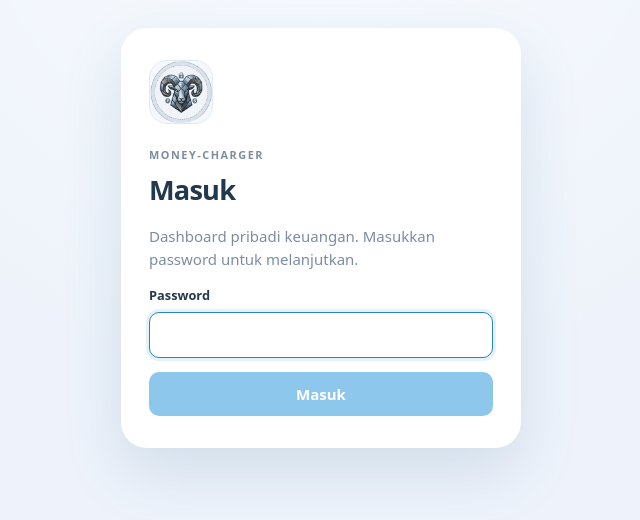
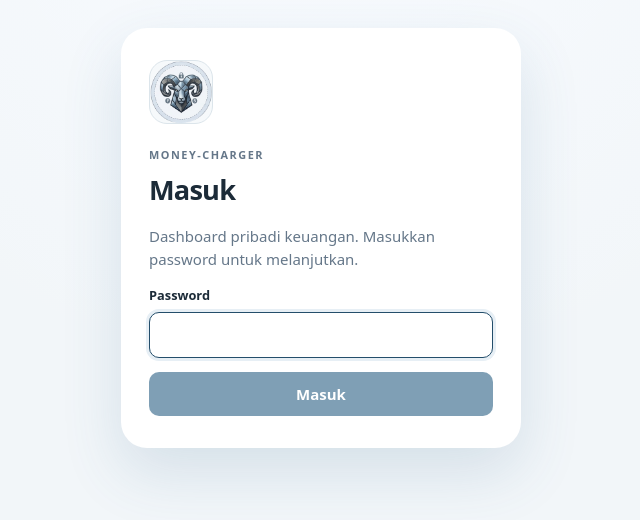
Before and after one commit to Diowisn/money-charger, a Next.js app: page /login in a window 1280 px wide. Shown: the part 162-682 px from the top of the page, without its empty margins (319-959 px from the left). Built offline with nearby package versions, Linux system fonts and the light colour scheme; no server answers.

Commit message:
feat: implement receipt scanning functionality with image upload and processing

```diff
--- /dev/null
+++ b/src/app/api/receipt/route.ts
@@ -0,0 +1,34 @@
+import type { NextRequest } from "next/server";
+import { tolakJikaBelumLogin } from "@/lib/auth";
+import { buatGroqVisionClient, validasiStruk } from "@/lib/ai-vision";
+import { wibDate } from "@/lib/parse/date";
+import { muatDashboard } from "@/modules/finance/model";
+
+export const runtime = "nodejs";
+export const dynamic = "force-dynamic";
+
+const MAKS_BYTE = 8 * 1024 * 1024;
+const MIME_DIIZINKAN = new Set(["image/jpeg", "image/png", "image/webp"]);
+
+export async function POST(req: NextRequest) {
+  const tolak = await tolakJikaBelumLogin(req);
+  if (tolak) return tolak;
+  const vision = buatGroqVisionClient();
+  if (!vision) return Response.json({ ok: false, error: "Scan struk belum dikonfigurasi. Tambahkan GROQ_API_KEY." }, { status: 503 });
+
+  try {
+    const form = await req.formData();
+    const file = form.get("image");
+    if (!(file instanceof File)) return Response.json({ ok: false, error: "Pilih gambar struk." }, { status: 400 });
+    if (!MIME_DIIZINKAN.has(file.type)) return Response.json({ ok: false, error: "Format gambar harus JPEG, PNG, atau WebP." }, { status: 400 });
+    if (!file.size || file.size > MAKS_BYTE) return Response.json({ ok: false, error: "Ukuran gambar maksimal 8 MB." }, { status: 400 });
+
+    const data = await muatDashboard();
+    const raw = await vision.parseReceipt(Buffer.from(await file.arrayBuffer()).toString("base64"), file.type, data.posSemua.filter((pos) => pos.aktif).map((pos) => pos.nama));
+    const hasil = validasiStruk(raw, data.posSemua.filter((pos) => pos.aktif).map((pos) => pos.nama), wibDate(Date.now()));
+    if (!hasil.ok) return Response.json({ ok: false, error: "Struk tidak terbaca jelas. Coba foto ulang dengan nominal terlihat." }, { status: 422 });
+    return Response.json({ ok: true, data: hasil.hasil });
+  } catch {
+    return Response.json({ ok: false, error: "Gagal memproses gambar struk." }, { status: 500 });
+  }
+}
--- a/src/app/globals.css
+++ b/src/app/globals.css
@@ -1,57 +1,57 @@
 :root {
-  --bg: #eef3fb;
+  --bg: #f2f6f9;
   --kartu: #ffffff;
-  --kartu-2: #f5f9ff;
-  --teks: #22384c;
-  --muted: #7c8da1;
-  --garis: #e0eaf5;
-  --aksen: #63b7ea;
-  --aksen-lembut: #e4f2fc;
-  --aksen-kuat: #2b83bd;
-  --tombol-bg: #3d9fe0;
+  --kartu-2: #f6f9fb;
+  --teks: #1c2b38;
+  --muted: #657789;
+  --garis: #dce5eb;
+  --aksen: #6e8fa9;
+  --aksen-lembut: #e7eff5;
+  --aksen-kuat: #244e6b;
+  --tombol-bg: #245b80;
   --tombol-teks: #ffffff;
-  --tombol-lembut: #e4f2fc;
-  --tombol-lembut-teks: #2276ad;
-  --hero-bg: #2c8fd1;
-  --hero-teks: #f6fbff;
-  --hero-muted: #d6ecfb;
-  --hero-aksen: #bde4fb;
-  --hijau: #2fae8c;
-  --hijau-lembut: #e1f7f0;
-  --merah: #ef6a6a;
-  --merah-lembut: #fdecec;
-  --kuning: #c9962f;
-  --radius: 20px;
-  --bayang: 0 1px 2px rgba(63, 110, 150, 0.04), 0 12px 30px rgba(63, 110, 150, 0.08);
-  --bayang-kuat: 0 18px 50px rgba(43, 131, 189, 0.18);
+  --tombol-lembut: #e7eff5;
+  --tombol-lembut-teks: #244e6b;
+  --hero-bg: #1b3449;
+  --hero-teks: #f3f7fa;
+  --hero-muted: #b7c5d2;
+  --hero-aksen: #c4d3e0;
+  --hijau: #2f7d5c;
+  --hijau-lembut: #e4f1eb;
+  --merah: #b04a45;
+  --merah-lembut: #f8e9e7;
+  --kuning: #8b6b2f;
+  --radius: 16px;
+  --bayang: 0 1px 2px rgba(18, 28, 38, 0.04), 0 10px 30px rgba(18, 28, 38, 0.05);
+  --bayang-kuat: 0 18px 50px rgba(18, 28, 38, 0.16);
   color-scheme: light;
 }
 
 [data-theme="dark"] {
-  --bg: #0d1a26;
-  --kartu: #142534;
-  --kartu-2: #192d3e;
-  --teks: #eaf3fb;
-  --muted: #93a9ba;
-  --garis: #243b4e;
-  --aksen: #6bbdf0;
-  --aksen-lembut: #1b3346;
-  --aksen-kuat: #9cd3f5;
-  --tombol-bg: #4aa8e0;
-  --tombol-teks: #0e1c28;
-  --tombol-lembut: #1b3346;
-  --tombol-lembut-teks: #9cd3f5;
-  --hero-bg: #226b9c;
-  --hero-teks: #f1f9ff;
-  --hero-muted: #c8e6f8;
-  --hero-aksen: #a9dcf8;
-  --hijau: #70d6b6;
-  --hijau-lembut: #163a31;
-  --merah: #f28b8b;
-  --merah-lembut: #3b2022;
-  --kuning: #e0b75e;
-  --bayang: 0 1px 2px rgba(0, 0, 0, 0.22), 0 10px 30px rgba(0, 0, 0, 0.24);
-  --bayang-kuat: 0 18px 50px rgba(0, 0, 0, 0.42);
+  --bg: #0e1720;
+  --kartu: #16232e;
+  --kartu-2: #1c2b38;
+  --teks: #e9f0f5;
+  --muted: #9badbb;
+  --garis: #293c4b;
+  --aksen: #8eacc2;
+  --aksen-lembut: #223746;
+  --aksen-kuat: #c3d9e8;
+  --tombol-bg: #8eb9d5;
+  --tombol-teks: #102231;
+  --tombol-lembut: #223746;
+  --tombol-lembut-teks: #c3d9e8;
+  --hero-bg: #18344a;
+  --hero-teks: #f1f6fa;
+  --hero-muted: #aebfce;
+  --hero-aksen: #bdd0df;
+  --hijau: #70c39a;
+  --hijau-lembut: #173128;
+  --merah: #f08b85;
+  --merah-lembut: #3a1d1c;
+  --kuning: #d8b46c;
+  --bayang: 0 1px 2px rgba(0, 0, 0, 0.2), 0 10px 30px rgba(0, 0, 0, 0.22);
+  --bayang-kuat: 0 18px 50px rgba(0, 0, 0, 0.4);
   color-scheme: dark;
 }
 
@@ -2035,6 +2035,63 @@ select:disabled {
   height: 26px;
 }
 
+.fab-menu {
+  position: fixed;
+  right: 20px;
+  bottom: calc(150px + env(safe-area-inset-bottom));
+  z-index: 45;
+  display: grid;
+  gap: 8px;
+}
+
+.fab-menu button,
+.scan-actions button {
+  min-height: 44px;
+  padding: 10px 16px;
+  border: 1px solid var(--garis);
+  border-radius: 14px;
+  background: var(--kartu);
+  color: var(--teks);
+  box-shadow: 0 8px 22px rgba(18, 44, 66, 0.16);
+}
+
+.scan-overlay {
+  position: fixed;
+  inset: 0;
+  z-index: 80;
+  display: grid;
+  place-items: center;
+  padding: 20px;
+  background: rgba(0, 0, 0, 0.48);
+}
+
+.scan-dialog {
+  display: grid;
+  gap: 14px;
+  width: min(100%, 440px);
+  max-height: min(90vh, 680px);
+  overflow: auto;
+  padding: 22px;
+  border-radius: 20px;
+  background: var(--kartu);
+  color: var(--teks);
+}
+
+.scan-dialog h2 { margin: 0; }
+.scan-dialog label { display: grid; gap: 6px; }
+.scan-dialog input,
+.scan-dialog select {
+  width: 100%;
+  min-height: 44px;
+  padding: 10px 12px;
+  border: 1px solid var(--garis);
+  border-radius: 10px;
+  background: var(--kartu-2);
+  color: var(--teks);
+}
+.scan-actions { display: flex; justify-content: flex-end; gap: 10px; }
+
+
 .riwayat-stats {
   display: grid;
   grid-template-columns: minmax(0, 1.15fr) minmax(0, 1fr);
@@ -2239,13 +2296,17 @@ body {
   height: 48px;
   flex: 0 0 auto;
   padding: 0;
+  overflow: hidden;
   border: 3px solid var(--kartu);
   border-radius: 50%;
-  background: linear-gradient(140deg, #8fd0f5, #3d9fe0);
-  color: #fff;
-  font-size: 1rem;
-  font-weight: 800;
+  background: var(--kartu);
   box-shadow: var(--bayang);
+}
+
+.avatar-profil img {
+  width: 100%;
+  height: 100%;
+  object-fit: cover;
 }
 
 .saldo-kartu {
@@ -2256,13 +2317,13 @@ body {
   overflow: hidden;
   padding: 22px 20px;
   border-radius: 22px;
-  background: linear-gradient(135deg, #2f8fcd 0%, #45a9e4 55%, #74c5ee 100%);
+  background: linear-gradient(135deg, var(--hero-bg) 0%, var(--aksen-kuat) 55%, var(--aksen) 100%);
   color: var(--hero-teks);
   box-shadow: 0 16px 34px rgba(45, 143, 205, 0.28);
 }
 
 [data-theme="dark"] .saldo-kartu {
-  background: linear-gradient(135deg, #1f5f8e, #2c8fd1 60%, #3fa2d9);
+  background: linear-gradient(135deg, var(--hero-bg), var(--aksen-kuat) 60%, var(--aksen));
 }
 
 .saldo-teks {
@@ -2418,7 +2479,7 @@ body {
 .rekap-total-kartu {
   padding: 14px;
   border-radius: 16px;
-  background: linear-gradient(140deg, #3d9fe0, #6bc0ef);
+  background: linear-gradient(140deg, var(--tombol-bg), var(--aksen));
   color: #fff;
   box-shadow: 0 10px 22px rgba(61, 159, 224, 0.22);
 }
@@ -2476,7 +2537,7 @@ body {
 }
 
 .batang.masuk {
-  background: linear-gradient(180deg, #78c9f2, #3d9fe0);
+  background: linear-gradient(180deg, var(--aksen), var(--tombol-bg));
 }
 
 .batang.keluar {
@@ -2537,12 +2598,17 @@ body {
   width: 62px;
   height: 62px;
   flex: 0 0 auto;
+  overflow: hidden;
+  border: 1px solid var(--garis);
   border-radius: 50%;
-  background: linear-gradient(140deg, #8fd0f5, #3d9fe0);
-  color: #fff;
-  font-size: 1.3rem;
-  font-weight: 800;
-  box-shadow: 0 10px 22px rgba(61, 159, 224, 0.24);
+  background: var(--kartu);
+  box-shadow: var(--bayang);
+}
+
+.profil-avatar img {
+  width: 100%;
+  height: 100%;
+  object-fit: cover;
 }
 
 .profil-kartu h2 {
@@ -2599,8 +2665,8 @@ body {
 }
 
 .fab-catat {
-  background: linear-gradient(140deg, #2f8fcd, #5bb8ea);
-  box-shadow: 0 16px 30px rgba(45, 143, 205, 0.34);
+  background: linear-gradient(140deg, var(--hero-bg), var(--aksen));
+  box-shadow: var(--bayang-kuat);
 }
 
 .bottom-nav {
```
Also changed, not shown: src/modules/finance/dashboard-view.tsx (+92 -5 lines).
